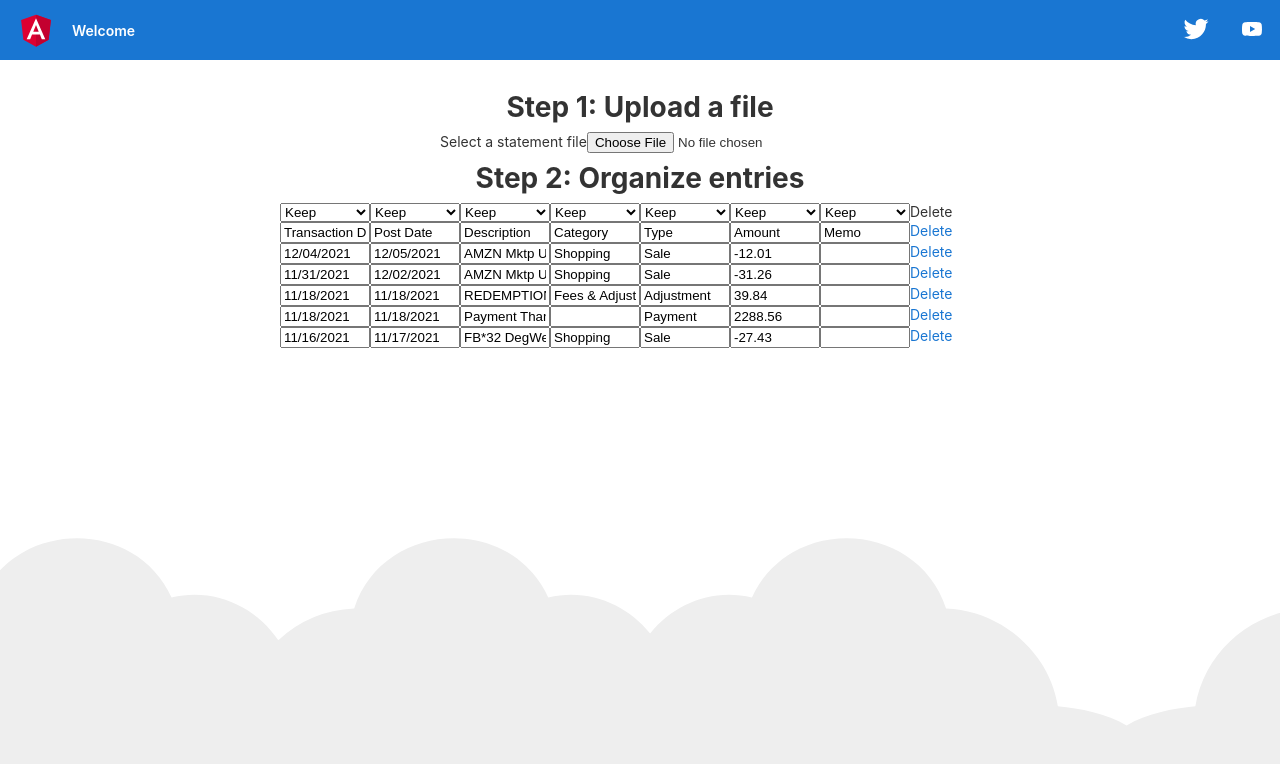
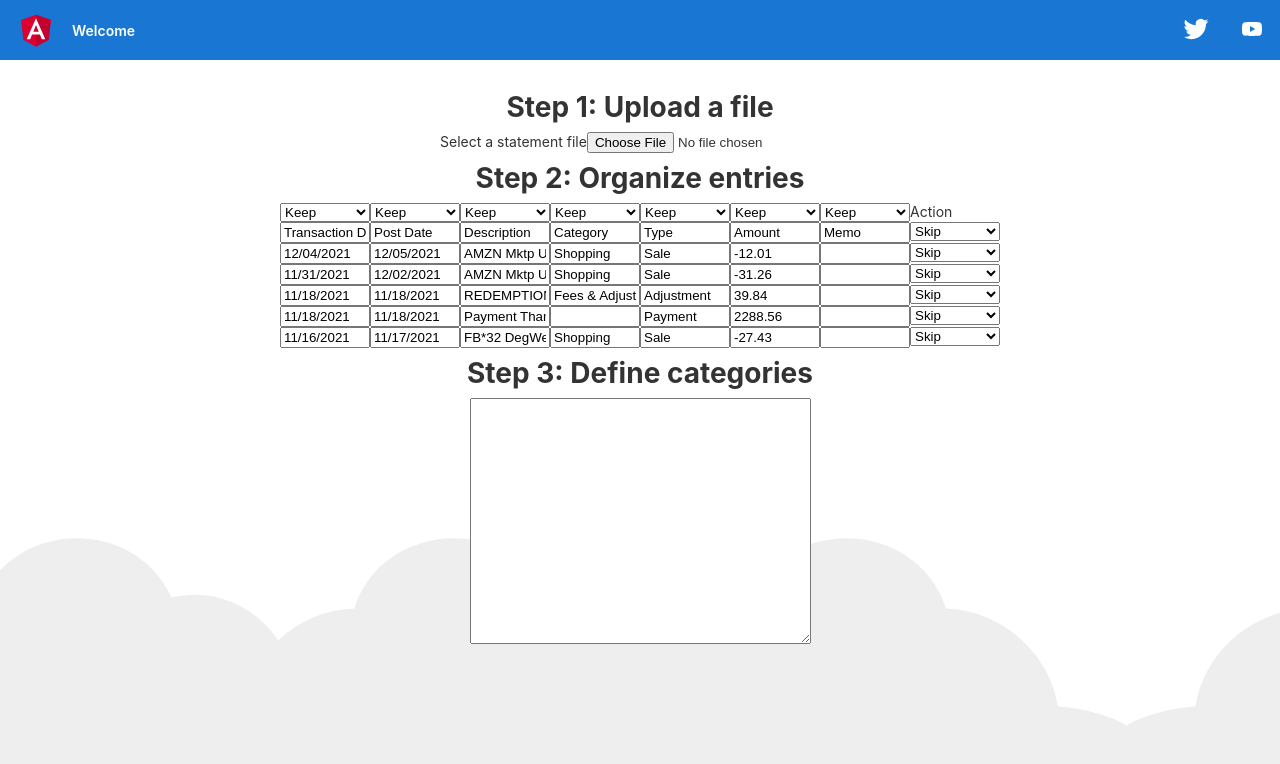
Before and after one commit to kiewic/money-management, an Angular app: page / in a window 1280 px wide. Shown: the top 764 px of the page. Built offline with nearby package versions, Linux system fonts and the light colour scheme.

Commit message:
Add ActionSelectComponent

```diff
--- /dev/null
+++ b/src/app/action-select/action-select.component.css
@@ -0,0 +1,3 @@
+select {
+    width: 100%;
+}
--- /dev/null
+++ b/src/app/action-select/action-select.component.html
@@ -0,0 +1,5 @@
+<ng-container>
+  <select [(ngModel)]="selectedValue" (ngModelChange)="onSelectChange($event)">
+    <option *ngFor="let option of options" [value]="option">{{option}}</option>
+  </select>
+</ng-container>
--- /dev/null
+++ b/src/app/action-select/action-select.component.ts
@@ -0,0 +1,34 @@
+import { Component, Input, OnChanges, SimpleChanges } from '@angular/core';
+
+@Component({
+  selector: 'app-action-select',
+  templateUrl: './action-select.component.html',
+  styleUrls: ['./action-select.component.css']
+})
+export class ActionSelectComponent implements OnChanges {
+  public selectedValue: string = 'delete';
+  @Input() options: string[] = [];
+
+  ngOnChanges(changes: SimpleChanges) {
+    if (changes['options'] && changes['options'].currentValue) {
+      // Update the component state with the new options
+      this.options = changes['options'].currentValue;
+    }
+
+    if (!this.options.includes('Skip')) {
+      this.options.unshift('Skip');
+    }
+
+    if (!this.options.includes('Delete')) {
+      this.options.push('Delete');
+    }
+
+    if (!this.options.includes(this.selectedValue)) {
+      this.selectedValue = this.options[0];
+    }
+  }
+
+  onSelectChange(newValue: string) {
+    // TODO
+  }
+}
--- a/src/app/app.component.html
+++ b/src/app/app.component.html
@@ -229,13 +229,18 @@
   <div style="display: grid; grid-auto-columns: 90px; grid-auto-rows: auto;">
     <app-header-select  *ngFor="let _ of [].constructor(columnCount); index as i" [style]="'grid-column-start: ' + (i + 1)">
     </app-header-select>
-    <div [style]="'grid-column-start:' + (columnCount + 1)">Delete</div>
+    <div [style]="'grid-column-start:' + (columnCount + 1)">Action</div>
     <ng-container *ngFor="let item of items">
         <input *ngFor="let col of item; index as i" type="text" value="{{col}}" [style]="'grid-column-start: ' + (i + 1)" readonly>
-        <a href="" [style]="'grid-column-start: ' + (columnCount + 1)">Delete</a>
+        <app-action-select [options]="categoryOptions" [style]="'grid-column-start: ' + (columnCount + 1)"></app-action-select>
     </ng-container>
   </div>
 
+  <!-- Step 3 -->
+  <h1>Step 3: Define categories</h1>
+  <div>
+    <textarea rows="16" cols="40" [formControl]="textAreaControl"></textarea>
+  </div>
 </div>
 
 <svg id="clouds" xmlns="http://www.w3.org/2000/svg" width="2611.084" height="485.677" viewBox="0 0 2611.084 485.677">
--- a/src/app/app.component.ts
+++ b/src/app/app.component.ts
@@ -1,5 +1,7 @@
 import { Component } from '@angular/core';
 import { FileUploadService } from './file-upload.service';
+import { FormControl } from '@angular/forms';
+import { debounceTime, distinctUntilChanged, map } from 'rxjs/operators';
 
 const dummyInput = `Transaction Date,Post Date,Description,Category,Type,Amount,Memo
 12/04/2021,12/05/2021,AMZN Mktp US*CH55AQ4M3,Shopping,Sale,-12.01,
@@ -32,9 +34,24 @@ export class AppComponent {
     'tennis',
     'travel',
   ];
+  categoryOptions: string[] = [];
   columnCount = 0;
+  textAreaControl = new FormControl('');
 
-  constructor(fileUploadService: FileUploadService) {
+  constructor(_fileUploadService: FileUploadService) {
+    // subscribe to the valueChanges observable of textAreaControl
+    this.textAreaControl.valueChanges.pipe(
+      // use debounceTime operator to delay emitting values by 1 second
+      debounceTime(1000),
+      // use map operator to split value by newline characters and filter out any empty strings
+      map(value => (value || '').split('\n').filter(line => line.trim() !== '')),
+      // use distinctUntilChanged operator to ignore duplicate values
+      distinctUntilChanged()
+    ).subscribe(value => {
+      // assign result to a variable named options
+      this.categoryOptions = value;
+    });
+
     this.parseFile(dummyInput);
   }
 
--- a/src/app/app.module.ts
+++ b/src/app/app.module.ts
@@ -1,19 +1,23 @@
 import { NgModule } from '@angular/core';
 import { BrowserModule } from '@angular/platform-browser';
 import { FormsModule } from '@angular/forms';
+import { ReactiveFormsModule } from '@angular/forms'; // Needed for formControl HTML attribute
 
 import { AppRoutingModule } from './app-routing.module';
 import { AppComponent } from './app.component';
 import { HeaderSelectComponent } from './header-select/header-select.component';
+import { ActionSelectComponent } from './action-select/action-select.component';
 
 @NgModule({
   declarations: [
     AppComponent,
+    ActionSelectComponent,
     HeaderSelectComponent
   ],
   imports: [
     BrowserModule,
     FormsModule,
+    ReactiveFormsModule,
     AppRoutingModule
   ],
   providers: [],
```
